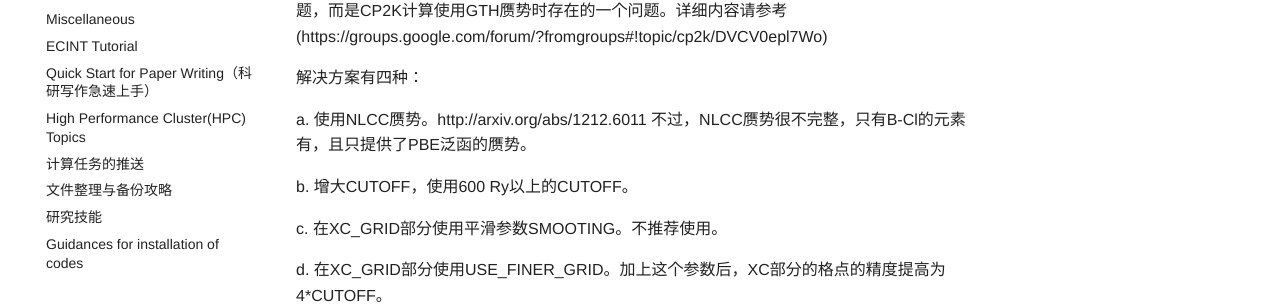
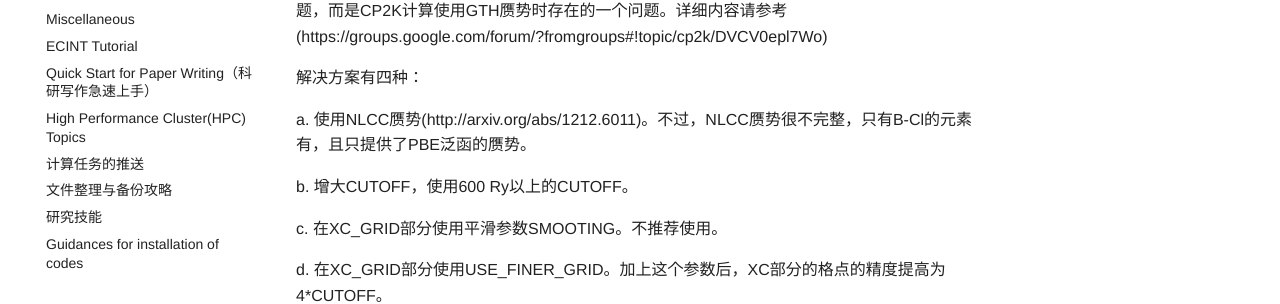
Before and after one commit to chenggroup/chenggroup.github.io, a Jekyll site: the page built from _wiki/Softwares Usage/cp2k-zpe.md, in a window 1280 px wide and 900 px high, scrolled down 2322 px. Shown: the part 331-635 px from the top of the window. Built offline with Jekyll 4.4.1, drawn with Linux system fonts in a browser that asks for light colours; formulas are drawn with MathJax 3; some of the changed lines change nothing that is shown.

Commit message:
Update cp2k-zpe.md

```diff
--- a/_wiki/Softwares Usage/cp2k-zpe.md
+++ b/_wiki/Softwares Usage/cp2k-zpe.md
@@ -121,7 +121,7 @@ N对应计算的原子个数。
 
 解决方案有四种：
 
-a. 使用NLCC赝势。http://arxiv.org/abs/1212.6011 不过，NLCC赝势很不完整，只有B-Cl的元素有，且只提供了PBE泛函的赝势。
+a. 使用NLCC赝势(http://arxiv.org/abs/1212.6011)。不过，NLCC赝势很不完整，只有B-Cl的元素有，且只提供了PBE泛函的赝势。
 
 b. 增大CUTOFF，使用600 Ry以上的CUTOFF。
 
```
